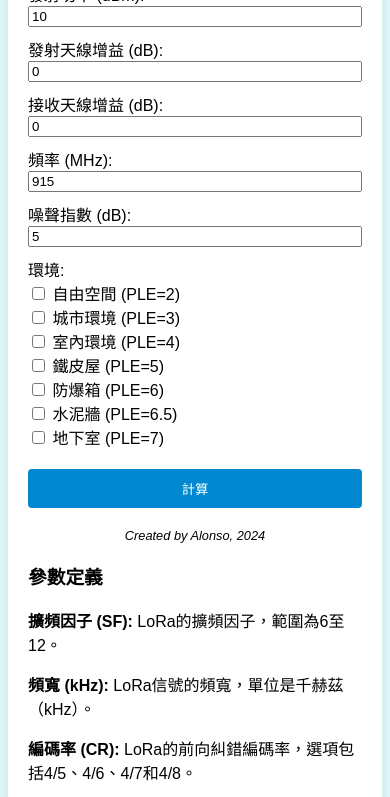
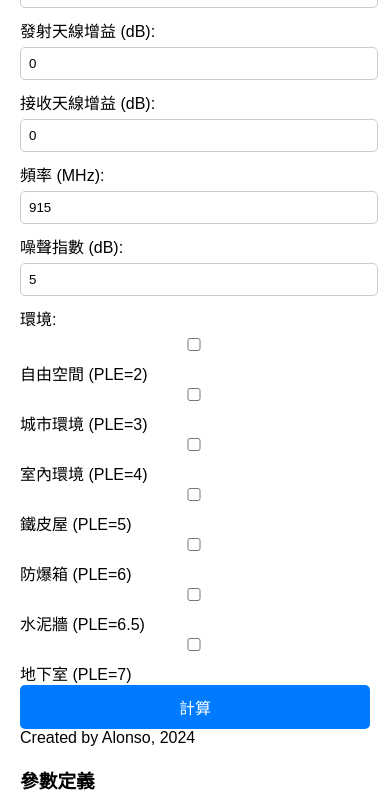
Before and after one commit to Juneyuehsu/lora2_cal, a plain HTML site: page templates/index.html in a window 390 px wide. Shown: the top 797 px of the page. Drawn offline with nearby package versions, Linux system fonts and the light colour scheme.

Commit message:
lora2_html_fix format for cell phone

```diff
--- a/static/css/style.css
+++ b/static/css/style.css
@@ -1,50 +1,73 @@
 body {
-    background-color: #e0f7fa;
+    background-color: #e6f2ff; /* 淺藍色 */
     display: flex;
     justify-content: center;
     align-items: center;
     height: 100vh;
+    margin: 0;
     font-family: Arial, sans-serif;
 }
 
-#app {
-    background-color: #ffffff;
+.container {
+    width: 90%;
+    max-width: 600px;
+    background-color: #ffffff; /* 白色 */
     padding: 20px;
-    border-radius: 8px;
+    border-radius: 10px;
     box-shadow: 0 0 10px rgba(0, 0, 0, 0.1);
-    width: 400px;
+    overflow-y: auto;
 }
 
 h1 {
     text-align: center;
 }
 
-form {
-    display: flex;
-    flex-direction: column;
+.form-group {
+    margin-bottom: 15px;
 }
 
 label {
-    margin-top: 10px;
+    display: block;
+    margin-bottom: 5px;
+}
+
+input, select {
+    width: calc(100% - 10px);
+    padding: 8px;
+    margin-bottom: 10px;
+    border: 1px solid #ccc;
+    border-radius: 5px;
 }
 
 button {
-    margin-top: 20px;
+    width: 100%;
     padding: 10px;
-    background-color: #0288d1;
-    color: #ffffff;
+    background-color: #007bff;
+    color: white;
     border: none;
-    border-radius: 4px;
+    border-radius: 5px;
     cursor: pointer;
+    font-size: 16px;
 }
 
 button:hover {
-    background-color: #0277bd;
+    background-color: #0056b3;
 }
 
-footer {
-    text-align: center;
+.results {
     margin-top: 20px;
-    font-size: 0.8em;
+}
+
+.definition {
+    background-color: #ffffff;
+    color: #000000;
+    padding: 10px;
+    border-radius: 5px;
+    margin-top: 20px;
+}
+
+.creator {
+    text-align: right;
+    font-size: 12px;
     font-style: italic;
 }
--- a/templates/index.html
+++ b/templates/index.html
@@ -3,14 +3,18 @@
 <head>
     <meta charset="UTF-8">
     <meta name="viewport" content="width=device-width, initial-scale=1.0">
-  <title>計算器</title>
+    <title>TaiRa 計算器</title>
     <link rel="stylesheet" href="/static/css/style.css">
     <script src="https://cdn.jsdelivr.net/npm/vue@2.6.12/dist/vue.js"></script>
     <script src="https://cdn.jsdelivr.net/npm/axios/dist/axios.min.js"></script>
 </head>
 <body>
+    <div class="container">
+        <h1>TaiRa 計算器</h1>
         <div id="app">
             <lora-calculator></lora-calculator>
+        </div>
+        <div class="creator">Created by Alonso, 2024</div>
     </div>
     <script src="/static/js/main.js"></script>
 </body>
```
Lines whose indentation alone changed are shown as unchanged.
